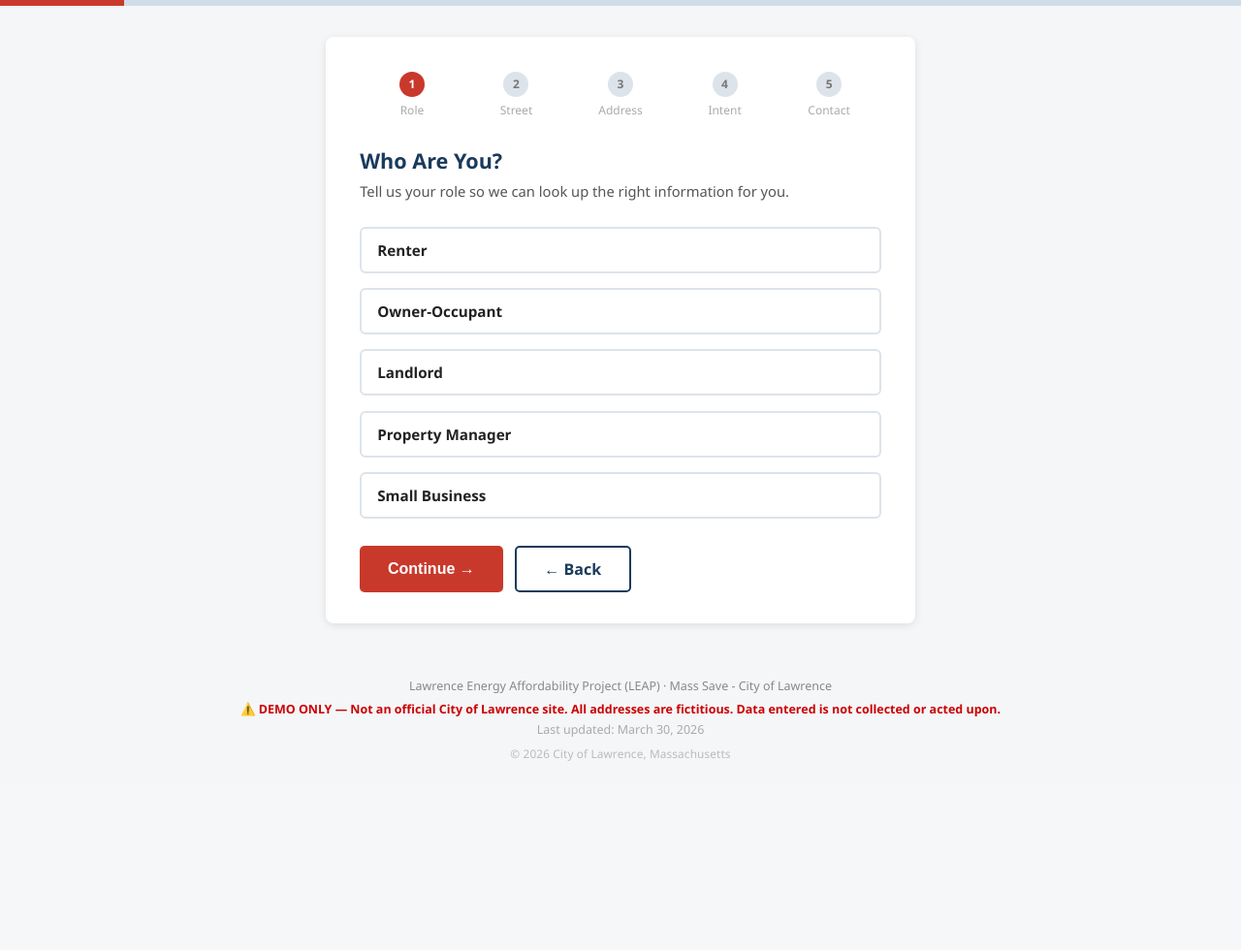
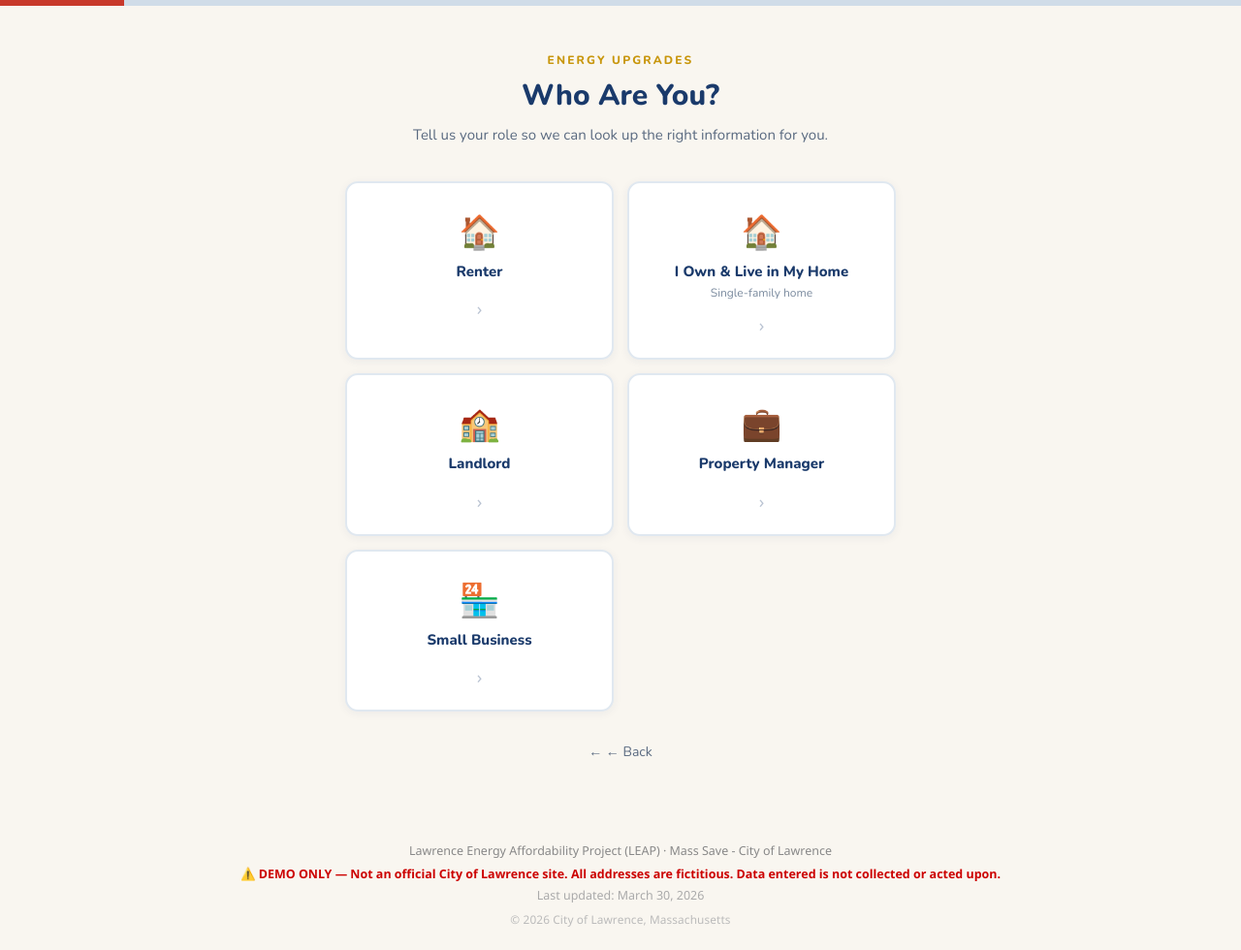
Before and after one commit to City-Of-Lawrence/LEAP-Showcase, a Flask app: page /start in a window 1280 px wide. Shown: the part 168-1148 px from the top of the page at 97% size. Before the commit the page ends 953 px from the top, so only its background shows below. Run offline with Flask 3, Linux system fonts and the light colour scheme.

Commit message:
UX: tile reorder, clickable cards, event routing fix, owner-occupant label and unit suppression

```diff
--- a/routes/public.py
+++ b/routes/public.py
@@ -356,6 +356,7 @@ def address_pick():
                 return render_template("address_pick.html", addresses=addresses,
                                        street_name=street_name,
                                        role=dict(get_roles(get_lang())).get(role, ""),
+                                       role_value=role,
                                        error=t("error_enter_address", get_lang()))
             display_address = manual_address
             if manual_unit:
@@ -395,6 +396,7 @@ def address_pick():
             return render_template("address_pick.html", addresses=addresses,
                                    street_name=street_name,
                                    role=dict(get_roles(get_lang())).get(role, ""),
+                                   role_value=role,
                                    error=t("error_select_address", get_lang()))
         prop = lookup_property(account_number)
         session["account_number"]     = account_number
@@ -419,6 +421,7 @@ def address_pick():
     return render_template("address_pick.html", addresses=addresses,
                            street_name=street_name,
                            role=dict(get_roles(get_lang())).get(role, ""),
+                           role_value=role,
                            error=None)
 
 
@@ -749,6 +752,11 @@ def welcome():
 
         if choice == "event":
             session["intent"] = "event"
+            # Zombie guard: street-path renters (no upin_plain) cannot RSVP.
+            # Route them directly to zombie_holding rather than letting
+            # event_select redirect them -- cleaner and avoids session side-effects.
+            if session.get("role") == "renter" and not session.get("upin_plain"):
+                return redirect(url_for("public.zombie_holding"))
             n = int(get_setting("events_to_show", "2"))
             session["no_events_notify"] = len(get_upcoming_events(limit=n)) == 0
             return redirect(url_for("public.event_select"))
--- a/templates/address_pick.html
+++ b/templates/address_pick.html
@@ -59,10 +59,12 @@
       <input type="text" id="manual_address" name="manual_address"
              placeholder="e.g. 12 Exeter St"
              style="margin-bottom:0.7rem;">
+      {% if role_value != 'owner_occupant' %}
       <label for="manual_unit">Unit Number <span style="font-weight:400; color:#777;">(if applicable)</span></label>
       <input type="text" id="manual_unit" name="manual_unit"
              placeholder="e.g. 3B"
              style="margin-bottom:0;">
+      {% endif %}
     </div>
 
     <!-- Hidden fields populated by JS -->
@@ -90,9 +92,11 @@
     <input type="text" id="manual_address_b" name="manual_address"
            value="{{ street_name }}" placeholder="e.g. 12 Exeter St">
 
+    {% if role_value != 'owner_occupant' %}
     <label for="manual_unit_b">Unit Number <span style="font-weight:400; color:#777;">(if applicable)</span></label>
     <input type="text" id="manual_unit_b" name="manual_unit"
            placeholder="e.g. 3B">
+    {% endif %}
 
     <input type="hidden" name="service_unit"    value="">
     <input type="hidden" name="display_address" value="">
--- a/templates/start_generic.html
+++ b/templates/start_generic.html
@@ -1,39 +1,156 @@
 {% extends "base.html" %}
 {% set progress = 10 %}
-{% block title %}{{ t('start_title') }} · Lawrence Energy Program{% endblock %}
+{% block title %}{{ t('start_title') }} · LEAP{% endblock %}
+
+{% block head %}
+<link href="https://fonts.googleapis.com/css2?family=Nunito:wght@300;400;500;600;700;800&display=swap" rel="stylesheet">
+<style>
+  body { background: #F9F6F0; }
+
+  .sg-wrap {
+    max-width: 600px;
+    margin: 48px auto 60px;
+    padding: 0 16px;
+    animation: sgRise 0.55s cubic-bezier(0.22,1,0.36,1) both;
+  }
+  @keyframes sgRise { from{opacity:0;transform:translateY(16px)} to{opacity:1;transform:translateY(0)} }
+
+  .sg-eyebrow {
+    font-family:'Nunito',sans-serif; font-size:12px; font-weight:800;
+    letter-spacing:0.18em; text-transform:uppercase; color:#C8960C;
+    margin-bottom:8px; text-align:center;
+  }
+  .sg-title {
+    font-family:'Nunito',sans-serif; font-size:30px; font-weight:800;
+    color:#1A3A6B; text-align:center; margin-bottom:8px;
+  }
+  .sg-sub {
+    font-family:'Nunito',sans-serif; font-size:15px; color:#5a6a80;
+    text-align:center; margin-bottom:36px; line-height:1.6;
+  }
+
+  .sg-error {
+    background:#fff0f0; border:1.5px solid #e05555; border-radius:9px;
+    padding:12px 16px; margin-bottom:20px; color:#c0392b;
+    font-family:'Nunito',sans-serif; font-size:14px; text-align:center;
+  }
+
+  /* Role card grid */
+  .sg-roles {
+    display:grid; grid-template-columns:1fr 1fr; gap:14px; margin-bottom:32px;
+  }
+
+  /* Hidden radio -- card click submits form */
+  .sg-roles input[type="radio"] { display:none; }
+
+  .sg-role-card {
+    background:#ffffff; border-radius:13px; border:2px solid #e0e8f0;
+    padding:26px 18px 22px; text-align:center; display:flex; flex-direction:column;
+    align-items:center; cursor:pointer;
+    box-shadow:0 2px 10px rgba(26,58,107,0.06);
+    transition:border-color 0.18s, box-shadow 0.18s, transform 0.15s, background 0.18s;
+    user-select:none;
+  }
+  .sg-role-card:hover {
+    border-color:#1A3A6B; box-shadow:0 5px 22px rgba(26,58,107,0.13);
+    transform:translateY(-2px); background:#f4f7fb;
+  }
+  .sg-role-card:active {
+    transform:translateY(0); box-shadow:0 2px 8px rgba(26,58,107,0.10);
+  }
+
+  .sg-role-icon { font-size:34px; margin-bottom:10px; }
+  .sg-role-label {
+    font-family:'Nunito',sans-serif; font-size:15px; font-weight:800;
+    color:#1A3A6B; margin-bottom:4px; line-height:1.3;
+  }
+  .sg-role-hint {
+    font-family:'Nunito',sans-serif; font-size:12px; color:#7a8a9e;
+    line-height:1.45;
+  }
+  .sg-role-chevron {
+    font-size:18px; color:#1A3A6B; opacity:0.3;
+    margin-top:12px; transition:opacity 0.18s, transform 0.18s;
+  }
+  .sg-role-card:hover .sg-role-chevron { opacity:0.9; transform:translateX(3px); }
+
+  .sg-back {
+    text-align:center; font-family:'Nunito',sans-serif; font-size:14px; color:#5a6a80;
+  }
+  .sg-back a { color:#5a6a80; text-decoration:none; }
+  .sg-back a:hover { text-decoration:underline; color:#1A3A6B; }
+
+  @media (max-width:480px) {
+    .sg-roles { grid-template-columns:1fr; }
+    .sg-title { font-size:24px; }
+  }
+</style>
+{% endblock %}
 
 {% block content %}
-<div class="card">
+<div class="sg-wrap">
 
-  <div class="steps">
-    <div class="step active">{{ t('step_role') }}</div>
-    <div class="step">{{ t('step_street') }}</div>
-    <div class="step">{{ t('step_address') }}</div>
-    <div class="step">{{ t('step_intent') }}</div>
-    <div class="step">{{ t('step_contact') }}</div>
-  </div>
-
-  <h1>{{ t('start_title') }}</h1>
-  <p class="subtitle">{{ t('start_subtitle') }}</p>
+  <div class="sg-eyebrow">{{ t('help_masssave_title') }}</div>
+  <h1 class="sg-title">{{ t('start_title') }}</h1>
+  <p class="sg-sub">{{ t('start_subtitle') }}</p>
 
   {% if error %}
-  <div class="alert alert-error">{{ error }}</div>
+  <div class="sg-error">{{ error }}</div>
   {% endif %}
 
-  <form method="POST" action="{{ url_for('public.start_generic') }}">
-    <div class="choices">
+  {#
+    Role cards submit the hidden form instantly on click.
+    Each card sets the hidden role input then calls form.submit().
+    No Continue button needed.
+  #}
+  <form id="role-form" method="POST" action="{{ url_for('public.start_generic') }}">
+    <input type="hidden" id="role-input" name="role" value="">
+
+    <div class="sg-roles">
       {% for value, label in roles %}
-      <div>
-        <input type="radio" id="role_{{ value }}" name="role" value="{{ value }}">
-        <label class="choice-label" for="role_{{ value }}">{{ label }}</label>
-      </div>
+        {# Determine icon and hint per role #}
+        {% if value == 'renter' %}
+          {% set icon = '&#127968;' %}
+          {% set hint = t('role_hint_renter') if 'role_hint_renter' in translations else '' %}
+        {% elif value == 'landlord' %}
+          {% set icon = '&#127979;' %}
+          {% set hint = t('role_hint_landlord') if 'role_hint_landlord' in translations else '' %}
+        {% elif value == 'owner_occupant' %}
+          {% set icon = '&#127968;' %}
+          {# Override label to be explicit -- single family, owner lives there #}
+          {% set label = t('role_owner_occupant_explicit') if 'role_owner_occupant_explicit' in translations else 'I Own & Live in My Home' %}
+          {% set hint = t('role_hint_owner_occupant') if 'role_hint_owner_occupant' in translations else 'Single-family home' %}
+        {% elif value == 'small_business' %}
+          {% set icon = '&#127978;' %}
+          {% set hint = t('role_hint_smallbiz') if 'role_hint_smallbiz' in translations else '' %}
+        {% elif value == 'property_manager' %}
+          {% set icon = '&#128188;' %}
+          {% set hint = t('role_hint_property_manager') if 'role_hint_property_manager' in translations else '' %}
+        {% else %}
+          {% set icon = '&#128100;' %}
+          {% set hint = '' %}
+        {% endif %}
+
+        <div class="sg-role-card" onclick="submitRole('{{ value }}')">
+          <div class="sg-role-icon">{{ icon | safe }}</div>
+          <div class="sg-role-label">{{ label }}</div>
+          {% if hint %}<div class="sg-role-hint">{{ hint }}</div>{% endif %}
+          <div class="sg-role-chevron">&#8250;</div>
+        </div>
       {% endfor %}
-    </div>
-    <div class="btn-row">
-      <button type="submit" class="btn btn-primary">{{ t('continue_btn') }}</button>
-      <a href="{{ url_for('public.index') }}" class="btn btn-outline">{{ t('back_btn') }}</a>
     </div>
   </form>
 
+  <div class="sg-back">
+    <a href="{{ url_for('public.choose_path') }}">&#8592; {{ t('back_btn') }}</a>
+  </div>
+
 </div>
+
+<script>
+  function submitRole(value) {
+    document.getElementById('role-input').value = value;
+    document.getElementById('role-form').submit();
+  }
+</script>
 {% endblock %}
--- a/translations.py
+++ b/translations.py
@@ -39,6 +39,34 @@ TRANSLATIONS = {
     "role_owner_occupant": {
         "en": "Owner-Occupant",
         "es": "Dueño que vive en la propiedad",
+    },
+    # Explicit label used on role-selection card (start_generic.html)
+    # Clearer than "Owner-Occupant" -- makes single-family / owner-lives-there unambiguous
+    "role_owner_occupant_explicit": {
+        "en": "I Own & Live in My Home",
+        "es": "Soy dueño/a y vivo en mi casa",
+    },
+
+    # ── Role hint lines (shown under label on role-selection cards) ───
+    "role_hint_renter": {
+        "en": "I rent my home or apartment",
+        "es": "Alquilo mi vivienda o apartamento",
+    },
+    "role_hint_owner_occupant": {
+        "en": "Single-family home — I own it and live there",
+        "es": "Casa unifamiliar — soy dueño/a y vivo allí",
+    },
+    "role_hint_landlord": {
+        "en": "I own rental property in Lawrence",
+        "es": "Tengo propiedades de alquiler en Lawrence",
+    },
+    "role_hint_property_manager": {
+        "en": "I manage buildings on behalf of an owner",
+        "es": "Administro edificios en nombre de un propietario",
+    },
+    "role_hint_smallbiz": {
+        "en": "I own or operate a small business",
+        "es": "Soy dueño/a u opero un pequeño negocio",
     },
     "role_landlord": {
         "en": "Landlord",
```
Also changed, not shown: templates/choose_path.html (+38 -18 lines), templates/index.html (+51 -35 lines).
